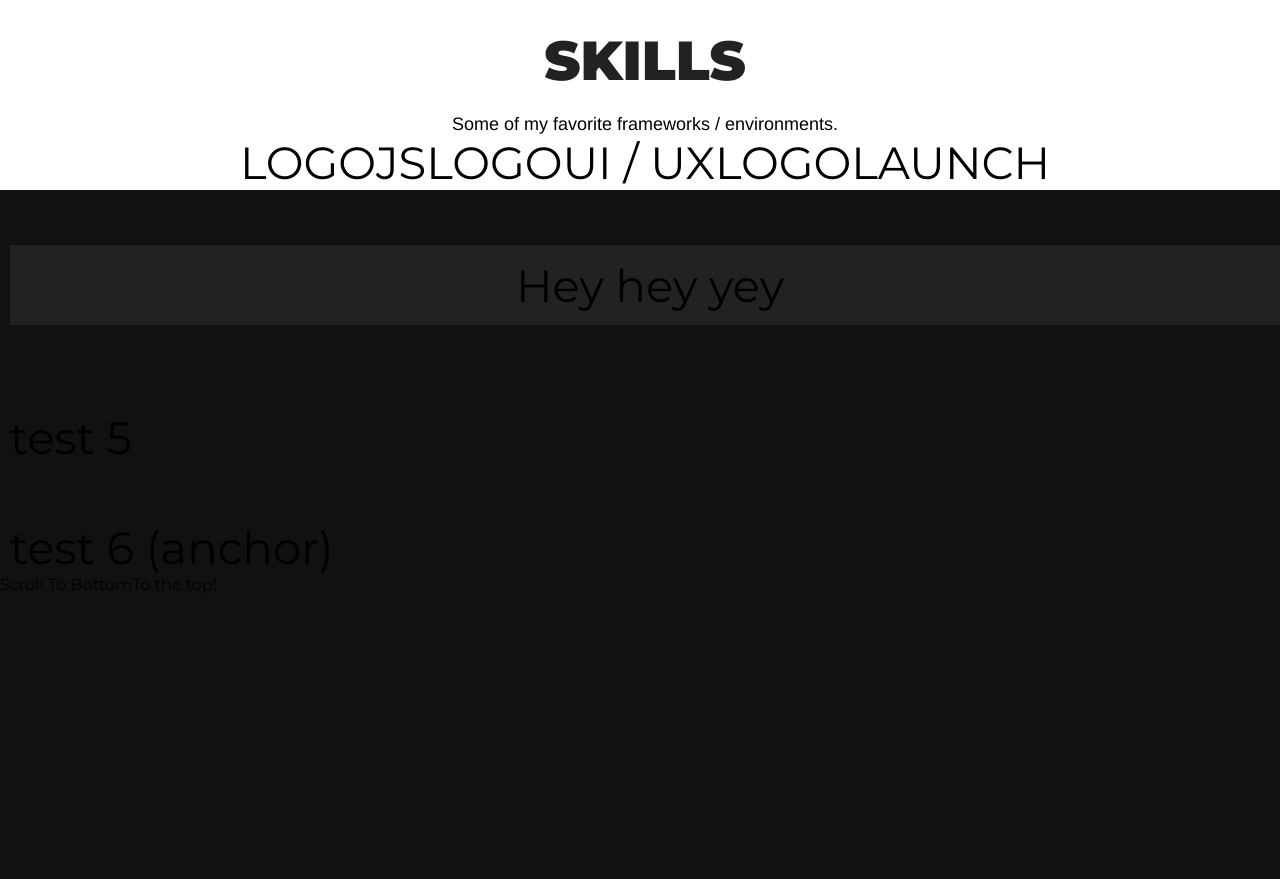
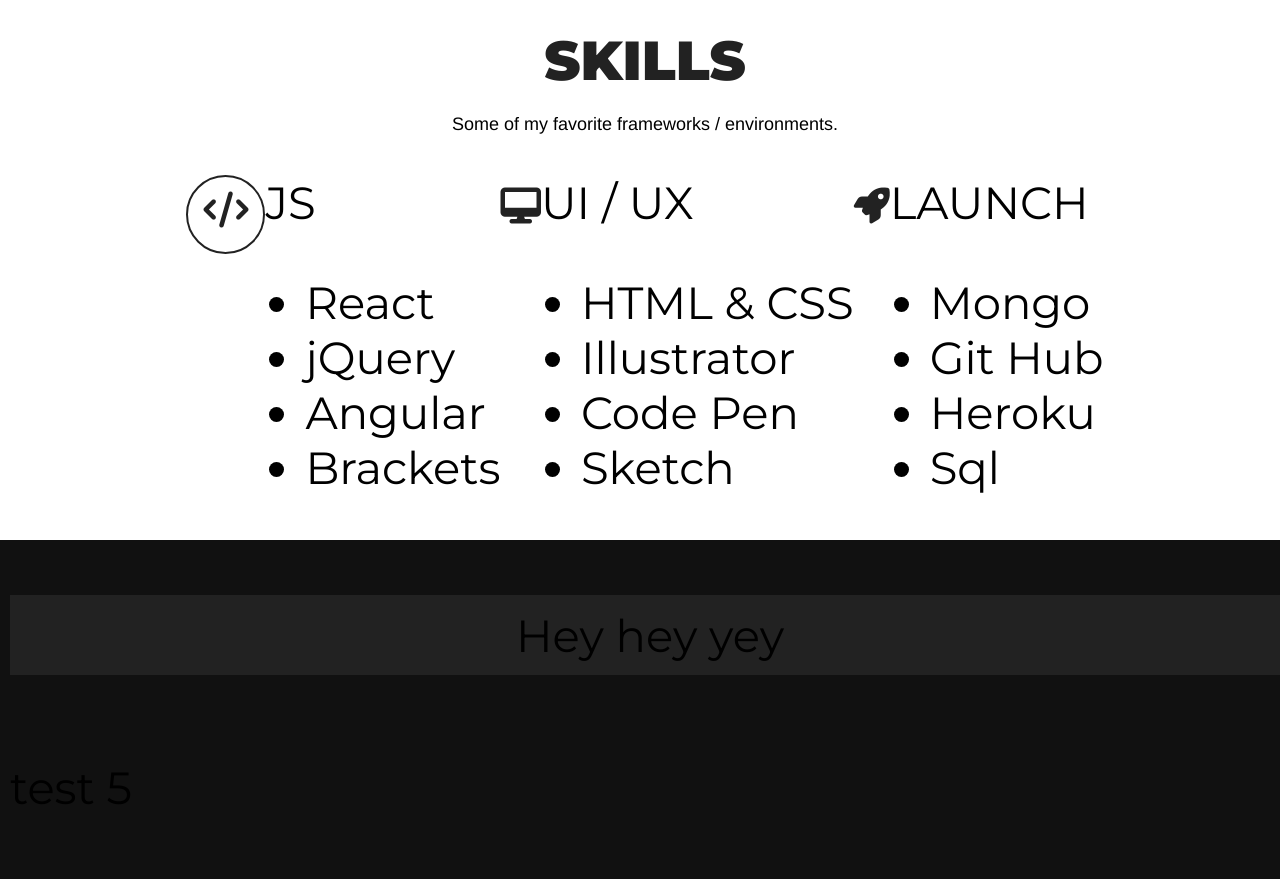
Before and after one commit to cadekynaston/react-portfolio-1, a React (Create React App) app in the folder hello-world/: page / in a window 1280 px wide. Shown: the part 1940-2819 px from the top of the page. Before the commit the page ends 2534 px from the top, so only its background shows below. Built offline with nearby package versions, Linux system fonts and the light colour scheme.

Commit message:
did more stuff on skill

```diff
--- a/hello-world/src/App.css
+++ b/hello-world/src/App.css
@@ -309,4 +309,18 @@ skills
         font-size: 18px;
         font-weight: 100;
         margin-top: -40px;
+        margin-bottom: 40px;
 }
+.circle-border{
+    height: 75px;
+    width: 75px;
+    border: 2px solid #222222;
+    border-radius: 100% !important;
+
+
+    font-size: 39px;
+    transition: .3s;
+}
+.fa-custom-circle{
+        padding: 15px 0px 0px 15px;
+}
--- a/hello-world/src/Skills/skills.js
+++ b/hello-world/src/Skills/skills.js
@@ -57,16 +57,44 @@ class Skills extends Component {
 
             <div className="flex jc-center">
                 <div className="flex">
-                    <div>LOGO</div>
-                    <div>JS</div>
+                    <div className="circle-border ">
+                        <div><i className="fa fa-code fa-1x about-icons fa-custom-circle"></i></div>
+
+
+                        </div>
+                        <div>
+                            <div>JS</div>
+                            <ul>
+                                <li>React</li>
+                                <li>jQuery</li>
+                                <li>Angular</li>
+                                <li>Brackets</li>
+                            </ul>
+                        </div>
                 </div>
                 <div className="flex">
-                    <div>LOGO</div>
-                    <div>UI / UX</div>
+                    <div><i className="fa fa-desktop fa-1x about-icons"></i></div>
+                    <div>
+                        <div>UI / UX</div>
+                        <ul>
+                            <li>HTML & CSS</li>
+                            <li>Illustrator</li>
+                            <li>Code Pen</li>
+                            <li>Sketch</li>
+                        </ul>
+                    </div>
                 </div>
                 <div className="flex">
-                    <div>LOGO</div>
-                    <div>LAUNCH</div>
+                    <div><i className="fa fa-rocket fa-1x about-icons"></i></div>
+                    <div>
+                        <div>LAUNCH</div>
+                        <ul>
+                            <li>Mongo</li>
+                            <li>Git Hub</li>
+                            <li>Heroku</li>
+                            <li>Sql</li>
+                        </ul>
+                    </div>
                 </div>
 
 
```
